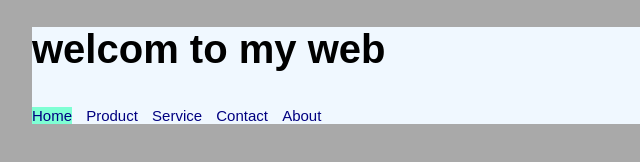
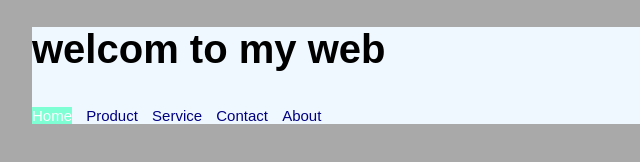
Before and after one commit to oktaramadaniputra-oss/tugas-web-2c, a plain HTML site: page web-css/indek.html in a window 1280 px wide. In both pictures the pointer is over the link "Home". Shown: the full height of the page, 208-848 px from the left. Drawn offline with Linux system fonts and the light colour scheme.

Commit message:
[EDIT] TUGAS CSS

```diff
--- a/web-css/css/style.css
+++ b/web-css/css/style.css
@@ -41,6 +41,6 @@ header {
 
 .nav li a:hover {
     background-color: aquamarine;
-    columns: white;
+    color: white;
     transition: 2s;
 }
```
